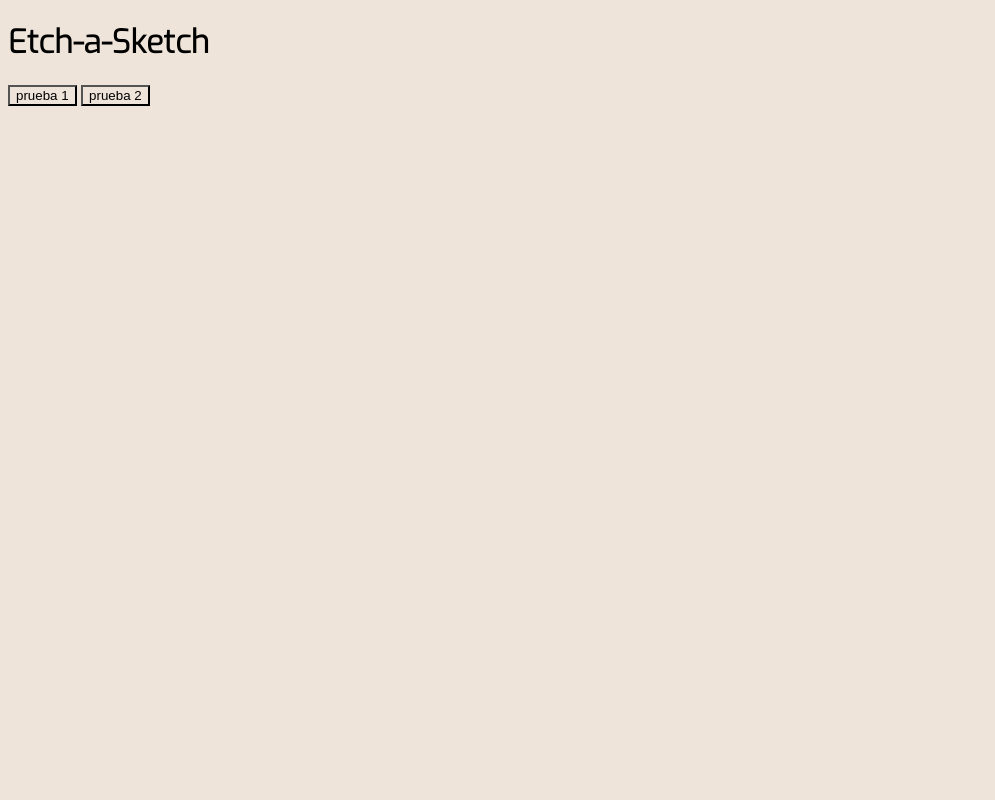
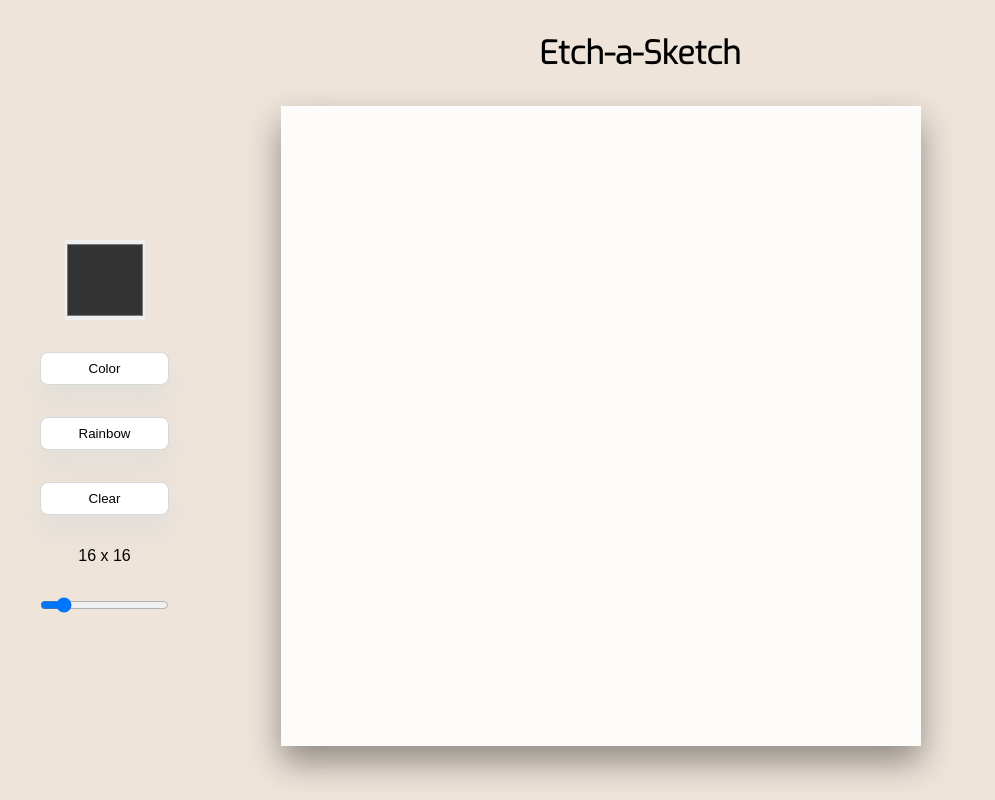
Before and after one commit to DiegoDS30/Etch-a-Sketch, a plain HTML site: page index.html in a window 1280 px wide. Shown: the whole page, without its empty margins (0-995 px from the left). Drawn offline with Linux system fonts and the light colour scheme; a web font is replaced by a local one.

Commit message:
P happy with the final result

```diff
--- a/index.html
+++ b/index.html
@@ -10,10 +10,31 @@
 </head>
 <body>
 
-    <h1>Etch-a-Sketch</h1>
+    <header>
 
-    <button>prueba 1</button>
-    <button>prueba 2</button>
+        <h1>Etch-a-Sketch</h1>
+
+    </header>
+
+    <main>
+
+        <div class="settings">
+
+            <input type="color" value="#fff" id="clrPicker">
+
+            <button id="btnColor">Color</button>
+            <button id="btnRainbow">Rainbow</button>
+            <button id="btnClear">Clear</button>
+
+            <p id="sizeValue"></p>
+
+            <input type="range" min="8" max="64" id="sizeChange">
+
+        </div>
+
+        <div id="board"></div>
+
+    </main>
 
 </body>
 </html>
--- a/main.js
+++ b/main.js
@@ -0,0 +1,99 @@
+const INITIAL_SIZE = 16;
+const INITIAL_COLOR = '#333333';
+const INITIAL_MODE = 'color';
+
+let currentSize = INITIAL_SIZE;
+let currentColor = INITIAL_COLOR;
+let currentMode = INITIAL_MODE;
+
+let sizeValue = document.getElementById ('sizeValue');
+let sizeChange = document.getElementById ('sizeChange');
+let board = document.getElementById ('board');
+let btnColor = document.getElementById ('btnColor');
+let btnRainbow = document.getElementById ('btnRainbow');
+let btnClear = document.getElementById ('btnClear');
+let clrPicker = document.getElementById ('clrPicker');
+
+clrPicker.value = INITIAL_COLOR;
+sizeChange.value = INITIAL_SIZE;
+sizeValue.innerHTML = `${sizeChange.value} x ${sizeChange.value}`;
+
+sizeChange.addEventListener ('input', () => {
+
+    sizeValue.innerHTML = `${sizeChange.value} x ${sizeChange.value}`
+
+});
+
+sizeChange.addEventListener ('change', () => {
+
+    changeSize (sizeChange.value);
+
+});
+
+clrPicker.addEventListener ('input', function (e) { changeColor(e.target.value) });
+
+btnClear.addEventListener ('click', reDoBoard);
+
+btnColor.addEventListener ('click', function () { changeMode ('color') });
+
+btnRainbow.addEventListener ('click', function () { changeMode ('rainbow') });
+
+function changeSize (size) {
+
+    currentSize = size
+    clearBoard ();
+    genDivs (size);
+
+}
+
+function reDoBoard (){
+
+    clearBoard ();
+    genDivs (currentSize);
+
+}
+
+function clearBoard () {
+
+    while (board.firstChild) {
+        board.removeChild(board.lastChild);
+    }
+}
+
+function genDivs (n) {
+
+    board.style.gridTemplateColumns = `repeat(${n}, 1fr)`;
+    board.style.gridTemplateRows = `repeat(${n}, 1fr)`;
+
+    for (let i = 0; i < n * n; i++) {
+
+        let block = document.createElement ('div');
+        block.className = 'block';
+        block.addEventListener ('mouseenter', paintBoard);
+
+        board.appendChild (block);
+
+    }
+}
+
+function changeColor (color) {
+    currentColor = color;
+}
+
+function paintBoard (e) {
+
+    if (currentMode === 'rainbow') {
+        let randomR = Math.floor (Math.random() * 256);
+        let randomG = Math.floor (Math.random() * 256);
+        let randomB = Math.floor (Math.random() * 256);
+        e.target.style.backgroundColor = `rgb(${randomR}, ${randomB}, ${randomG})`
+    } else if (currentMode === 'color') {
+        e.target.style.backgroundColor = currentColor;
+    }
+}
+
+function changeMode (mode) {
+    currentMode = mode;
+}
+
+changeSize (INITIAL_SIZE)
--- a/styles.css
+++ b/styles.css
@@ -1,10 +1,90 @@
 @import url('https://fonts.googleapis.com/css2?family=Exo:wght@300&family=Spinnaker&display=swap');
 
-* {
+*,
+*::before,
+*::after {
+  box-sizing: border-box;
+  padding: 0;
+  margin: 0;
+}
+
+body {
     background-color: #EEE4DA;
     font-family: 'Spinnaker', sans-serif;
+}
+
+header {
+    padding: 2rem;
+    text-align: center;
+}
+
+main {
+    display: flex;
+    align-items: center;
+    justify-content: flex-start;
+    gap: 7rem;
+    max-width: 1200px;
+    margin: 0 auto;
 }
 
 h1 {
     font-family: 'Exo', sans-serif;
 }
+
+button,
+input {
+    width: 100%;
+    border: none;
+    cursor: pointer;
+}
+
+button {
+    padding: 0.5rem 1rem;
+    background-color: #fff;
+    border: 1px solid #d5d9d9;
+    border-radius: 8px;
+    box-shadow: rgba(213, 217, 217, .5) 0 1rem 1.5rem 0;
+    position: relative;
+    text-align: center;
+    user-select: none;
+    -webkit-user-select: none;
+}
+
+button:hover {
+  background-color: #f7fafa;
+}
+
+input[type='color'] {
+    width: 5rem;
+    height: 5rem;
+    border: none;
+}
+
+.settings {
+    display: flex;
+    flex-direction: column;
+    align-items: center;
+    justify-content: center;
+    gap: 2rem;
+}
+
+#board {
+    display: grid;
+    height: 40rem;
+    width: 40rem;
+    background-color: rgba(255, 255, 255, 0.877);
+    box-shadow: rgba(0, 0, 0, 0.4) 0rem 1rem 2rem;
+}
+
+.block {
+    user-select: none;
+}
+
+/* .block {
+    display: flex;
+    flex-direction: row;
+    height: 2rem;
+    width: 2rem;
+    background-color: skyblue;
+    border: 2px solid;
+} */
```
